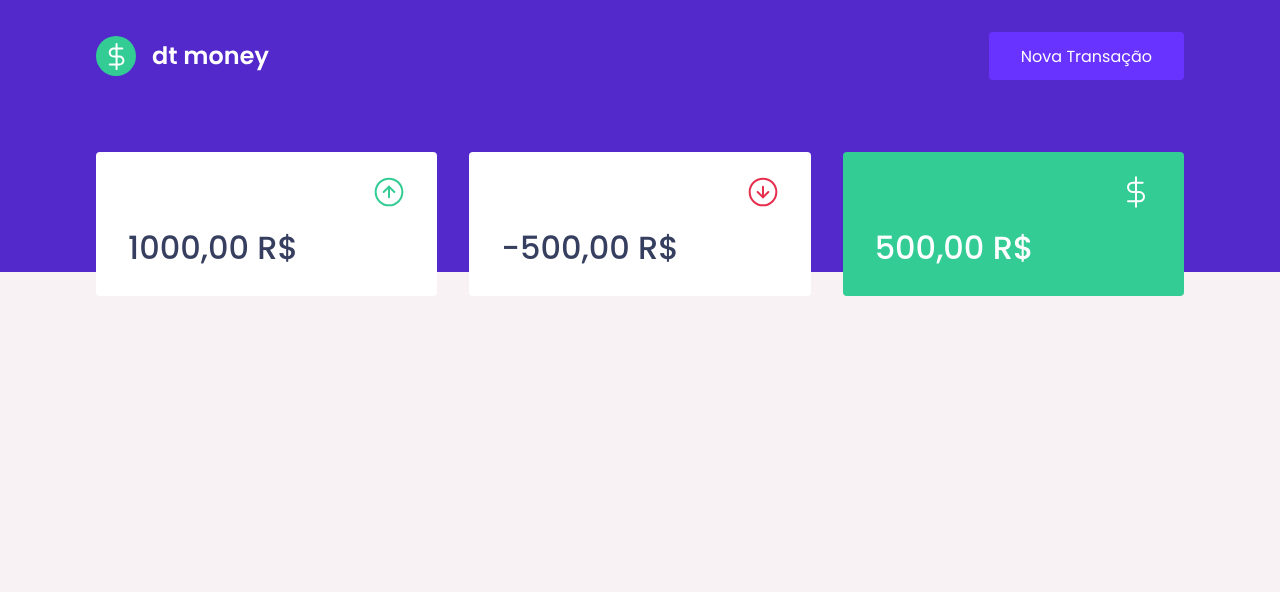
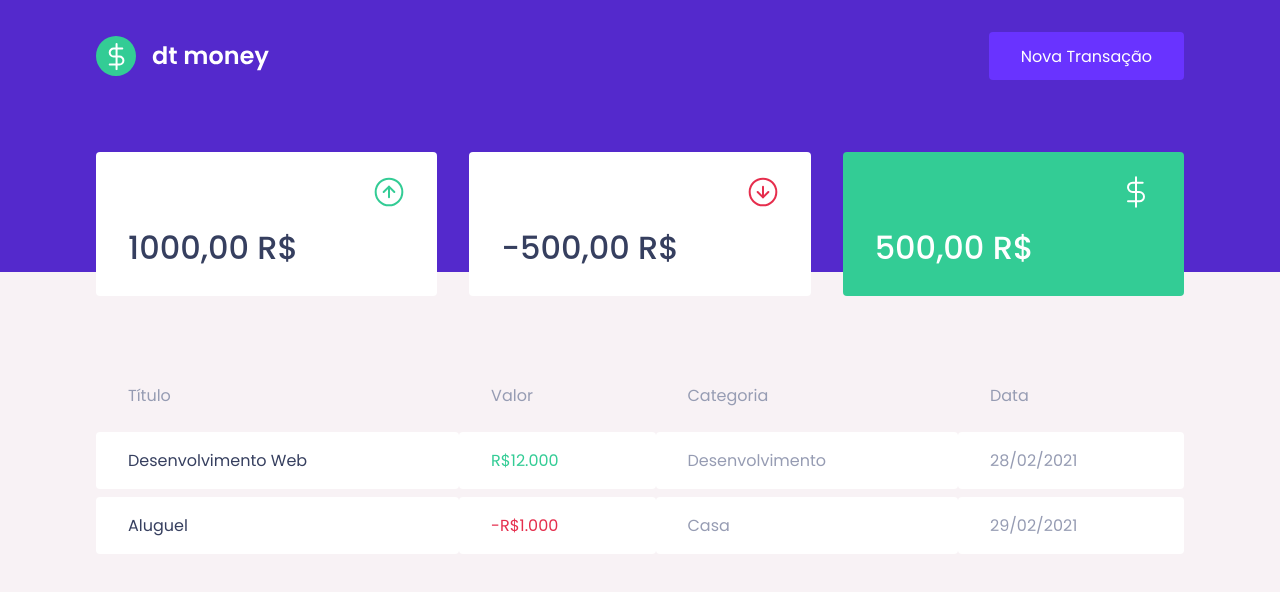
Before and after one commit to TarcisioCarvalho/Iginite-2021, a React (Create React App) app in the folder 01-fundamentos-reactjs/02-dtmoney/dtmoney/: page / in a window 1280 px wide. Shown: the top 592 px of the page. Built offline with nearby package versions, Linux system fonts and the light colour scheme.

Commit message:
Transactions Table

```diff
--- a/01-fundamentos-reactjs/02-dtmoney/dtmoney/src/components/Dashboard/index.tsx
+++ b/01-fundamentos-reactjs/02-dtmoney/dtmoney/src/components/Dashboard/index.tsx
@@ -1,4 +1,5 @@
 import { Summary } from "../Summary"
+import { TransactionsTable } from "../TransactionsTable"
 import { Container } from "./styles"
 
 
@@ -6,6 +7,7 @@
     return(
         <Container>
             <Summary/>
+            <TransactionsTable/>
         </Container>
     )
 }
--- /dev/null
+++ b/01-fundamentos-reactjs/02-dtmoney/dtmoney/src/components/TransactionsTable/index.tsx
@@ -0,0 +1,32 @@
+import { Container } from "./styles"
+
+export const TransactionsTable = () =>{
+    return(
+        <Container>
+            <table>
+                <thead>
+                    <tr>
+                        <th>Título</th>
+                        <th>Valor</th>
+                        <th>Categoria</th>
+                        <th>Data</th>
+                    </tr>
+                </thead>
+                <tbody>
+                    <tr>
+                        <td>Desenvolvimento Web</td>
+                        <td className="deposit">R$12.000</td>
+                        <td>Desenvolvimento</td>
+                        <td>28/02/2021</td>
+                    </tr>
+                    <tr>
+                        <td>Aluguel</td>
+                        <td className="withdraw">-R$1.000</td>
+                        <td>Casa</td>
+                        <td>29/02/2021</td>
+                    </tr>
+                </tbody>
+            </table>
+        </Container>
+    )
+}
--- /dev/null
+++ b/01-fundamentos-reactjs/02-dtmoney/dtmoney/src/components/TransactionsTable/styles.ts
@@ -0,0 +1,35 @@
+import { styled } from "styled-components";
+
+export const Container = styled.div`
+    table {
+        margin-top:4rem;
+        width:100%;
+        border-spacing:0 0.5rem;
+    }
+    th {
+        color:var(--text-body);
+        text-align:left;
+        font-weight:400;
+        line-height:1.5rem;
+        padding:1rem 2rem;
+    }
+    td {
+        padding:1rem 2rem;
+        border:0;
+        background-color:var(--shape);
+        color:var(--text-body);
+        border-radius:.25rem;
+        &:first-child{
+            color:var(--text-title);
+        }
+
+        &.deposit{
+            color:var(--green);
+        }
+        &.withdraw{
+            color:var(--red);
+        }
+    }
+
+
+`;
```
